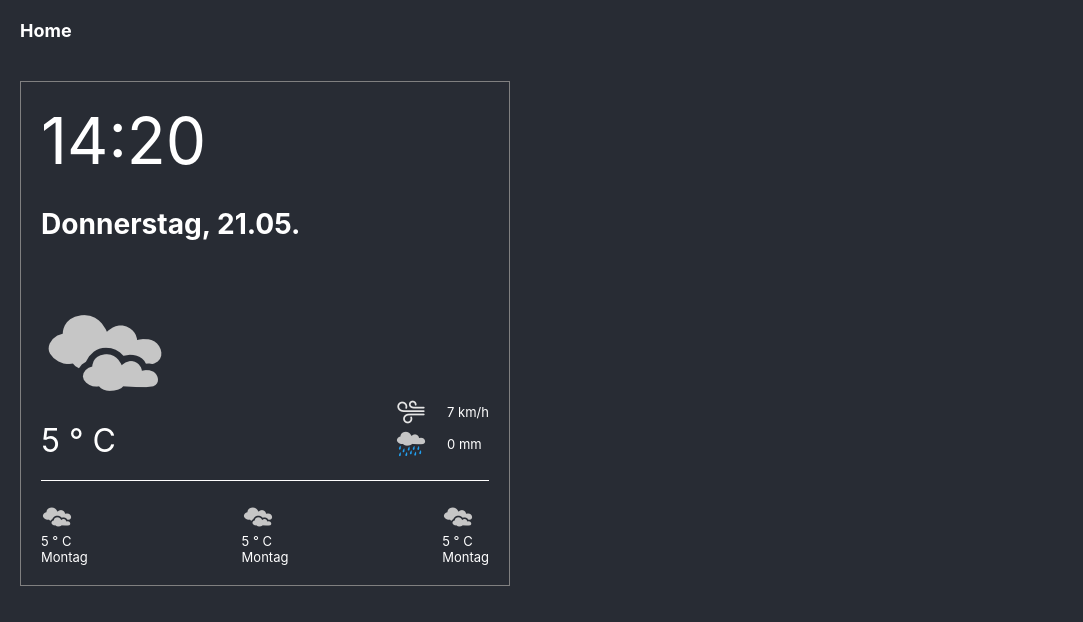
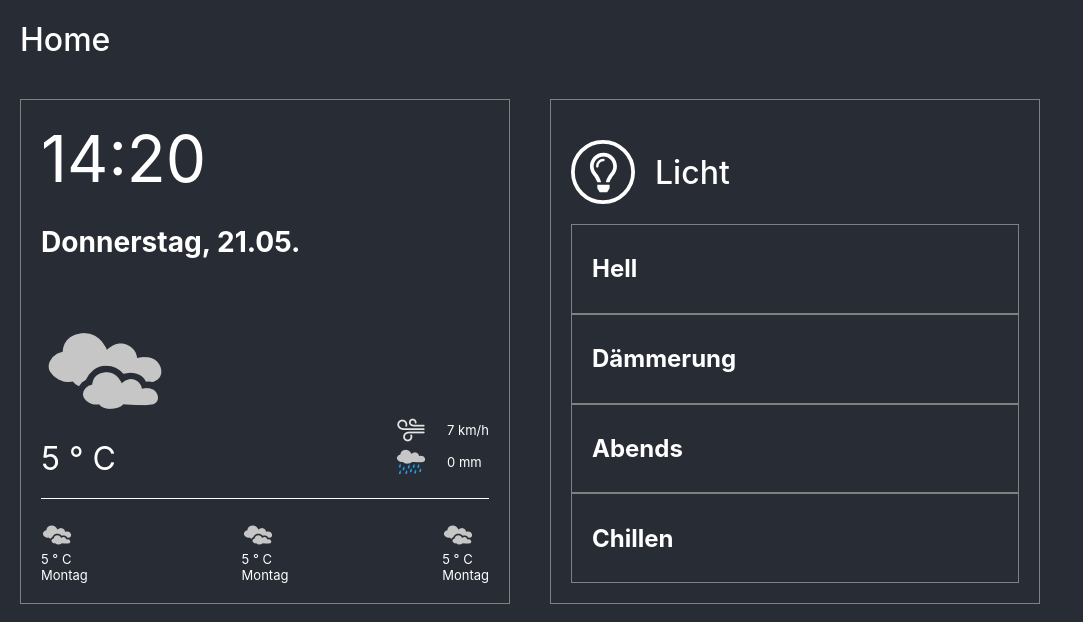
Before and after one commit to DanielBoening/react-home, a React (Create React App) app: page / in a window 1280 px wide. Shown: the top 622 px of the page, without its empty margins (0-1083 px from the left). Built offline with nearby package versions, Linux system fonts and the light colour scheme.

Commit message:
add header icon & Lights content

```diff
--- /dev/null
+++ b/src/components/Lights/Lights.css
@@ -0,0 +1,7 @@
+.Lights {
+    display: flex;
+    flex-direction: column;
+    width: 100%;
+    height: 100%;
+
+}
--- /dev/null
+++ b/src/components/Lights/Lights.js
@@ -0,0 +1,26 @@
+import React from 'react';
+import './Lights.css';
+import Container from '../commons/Container/Container';
+import Cell from '../commons/Cell/Cell';
+import Header from '../commons/Header/Header';
+import {ReactComponent as IconLightActive} from './../../assets/icons/lights/light_icon_active.svg';
+import {ReactComponent as IconLightDisabled} from './../../assets/icons/lights/light_icon_disabled.svg';
+
+const lightmodes = ['Hell', 'Dämmerung', 'Abends', 'Chillen'];
+function Lights(props) {
+    return (
+      <Container>
+          <div className="Lights">
+            <Header
+                title={'Licht'}
+                active={false}
+                iconActive={() => IconLightActive}
+                iconDisabled={() => IconLightDisabled}
+                />
+            {lightmodes.map(l => <Cell name={l} />)}
+          </div>
+      </Container>
+    );
+  }
+
+  export default Lights;
--- a/src/components/Weather/Weather.js
+++ b/src/components/Weather/Weather.js
@@ -49,7 +49,11 @@ function renderWeatherNow() {
   )
 }
 
+
 function Weather(props) {
+  const topic = {
+    id: 10,
+  }
   return (
     <Container>
         <div className="Weather">
--- /dev/null
+++ b/src/components/commons/Cell/Cell.css
@@ -0,0 +1,11 @@
+.Cell {
+    display: flex;
+    height: 100%;
+    border: 1px solid grey;
+    padding: 20px;
+
+    color: white;
+    font-size: x-large;
+    align-items: center;
+    font-weight: 700;
+}
--- /dev/null
+++ b/src/components/commons/Cell/Cell.js
@@ -0,0 +1,12 @@
+import React from 'react';
+import './Cell.css';
+
+function Cell(props) {
+    return (
+        <div className="Cell">
+            {props.name}
+        </div>
+    );
+  }
+
+  export default Cell;
--- a/src/components/commons/Header/Header.css
+++ b/src/components/commons/Header/Header.css
@@ -1,10 +1,18 @@
 .Header {
+    display: flex;
     text-align: start;
-    padding: 20px;
+    padding: 20px 0px;
+    align-items: center;
 }
 
 .Header-Title {
-    font-size: large;
-    font-weight: 700;
+    font-size: xx-large;
+    font-weight: 500;
     color: white;
+    padding-left: 20px;
 }
+
+.HeaderIcon{
+    width: 64px;
+    height: 64px;
+}
--- a/src/components/commons/Header/Header.js
+++ b/src/components/commons/Header/Header.js
@@ -2,8 +2,18 @@ import React from 'react';
 import './Header.css'
 
 function Header(props) {
+  let IconActive = null;
+  let IconDisabled = null;
+  if(props.iconActive){
+    IconActive = props.iconActive();
+  }
+  if(props.iconDisabled){
+    IconDisabled = props.iconDisabled();
+  }
   return (
     <div className="Header">
+        {IconActive && props.active && <IconActive className="HeaderIcon"/>}
+        {IconDisabled && !props.active && <IconDisabled className="HeaderIcon"/>}
         <div className="Header-Title">{props.title}</div>
     </div>
   );
--- a/src/screens/Home/Home.css
+++ b/src/screens/Home/Home.css
@@ -1,3 +1,9 @@
 .Home {
     text-align: flex-start;
 }
+
+.HomeContainer {
+    display: flex;
+    flex-direction: row;
+    justify-content: flex-start;
+}
--- a/src/screens/Home/Home.js
+++ b/src/screens/Home/Home.js
@@ -2,12 +2,16 @@ import React from 'react';
 import './Home.css';
 import Header from '../../components/commons/Header/Header';
 import Weather from '../../components/Weather/Weather';
+import Lights from '../../components/Lights/Lights';
 
 function Home() {
   return (
     <div className="Home">
       <Header title="Home"/>
-      <Weather />
+      <div className="HomeContainer">
+        <Weather />
+        <Lights />
+      </div>
     </div>
   );
 }
```
Also changed, not shown: src/assets/icons/lights/light_icon_active.svg (added), src/assets/icons/lights/light_icon_disabled.svg (added). Lines whose indentation alone changed are shown as unchanged.
